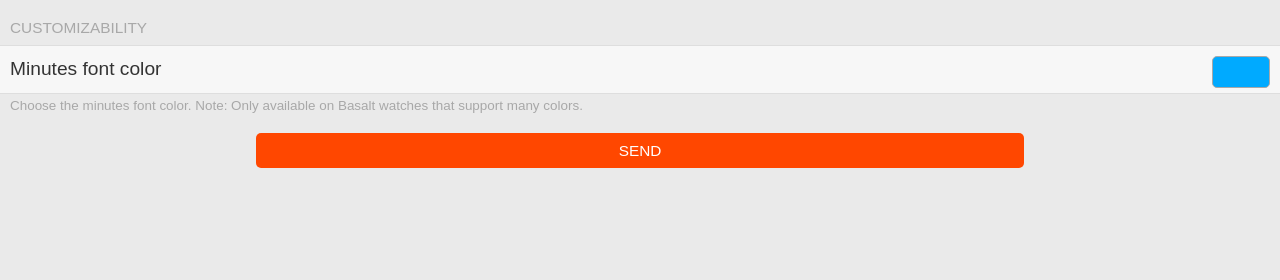
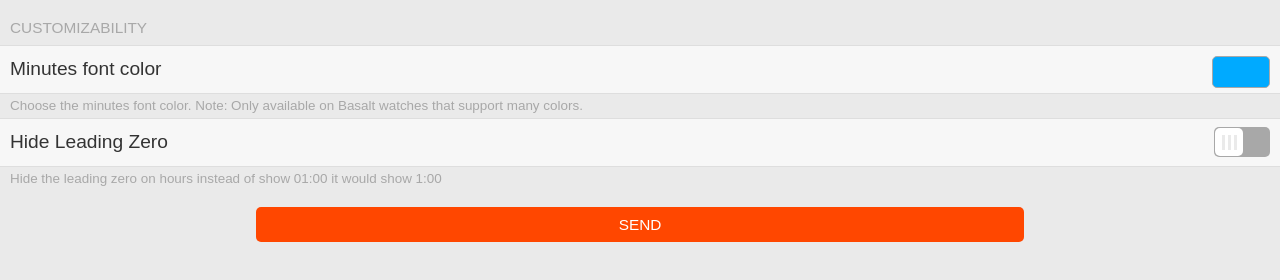
Before and after one commit to NovaGL/Verticalface, a plain HTML site: page config/index.html in a window 1280 px wide. Shown: the part 60-340 px from the top of the page. Drawn offline with nearby package versions, Linux system fonts and the light colour scheme.

Commit message:
support remove leading zero

```diff
--- a/config/index.html
+++ b/config/index.html
@@ -39,6 +39,15 @@
       <div class='item-container-footer'>
         Choose the minutes font color. Note: Only available on Basalt watches that support many colors.
       </div>
+<div class="item-container-content">
+    <label class="item">
+	Hide Leading Zero
+      <input type="checkbox" class="item-toggle" name="leading_zero" >
+    </label>
+  </div>
+  <div class="item-container-footer">
+   Hide the leading zero on hours instead of show 01:00 it would show 1:00
+  </div>
 </div>
 
 <div class="item-container">
```
